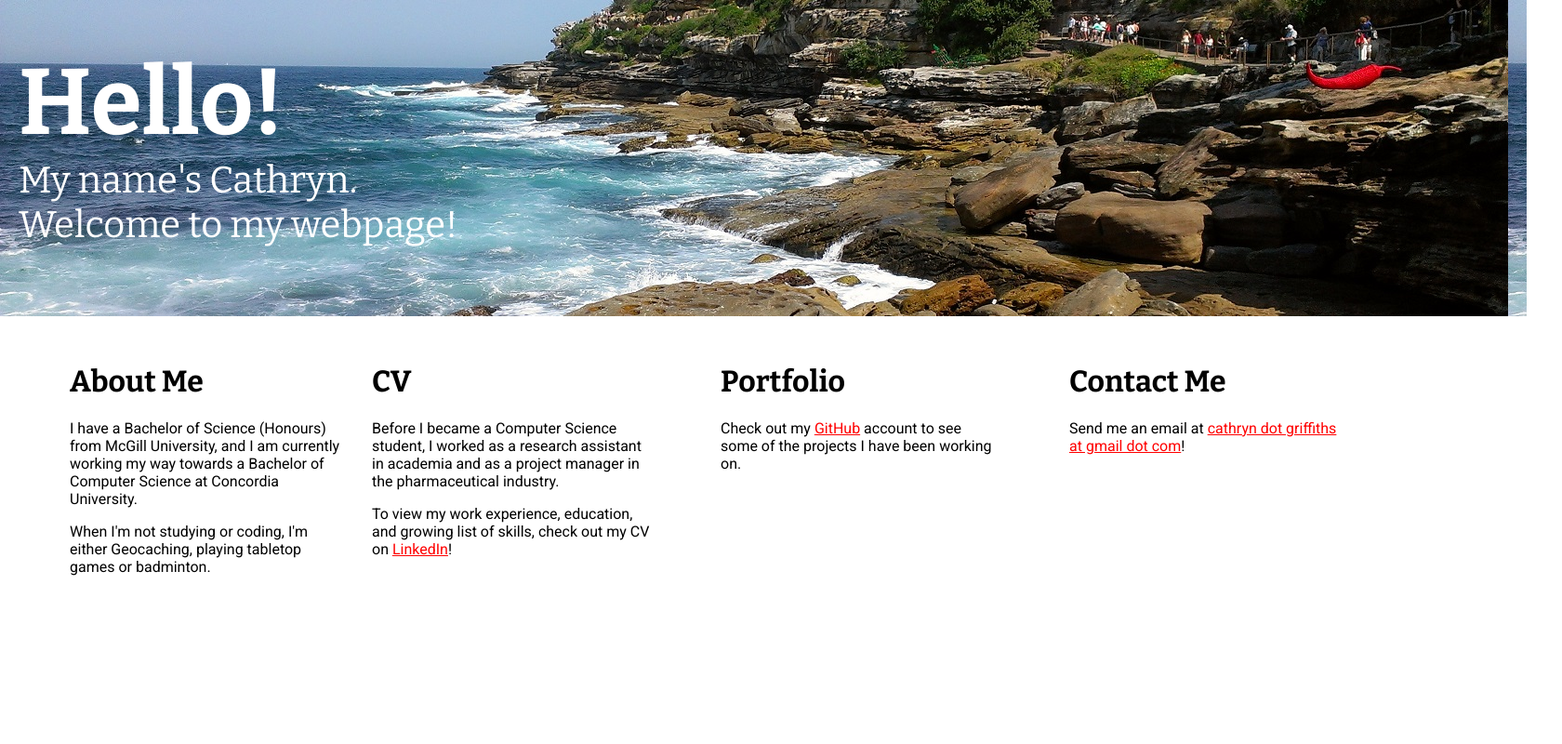
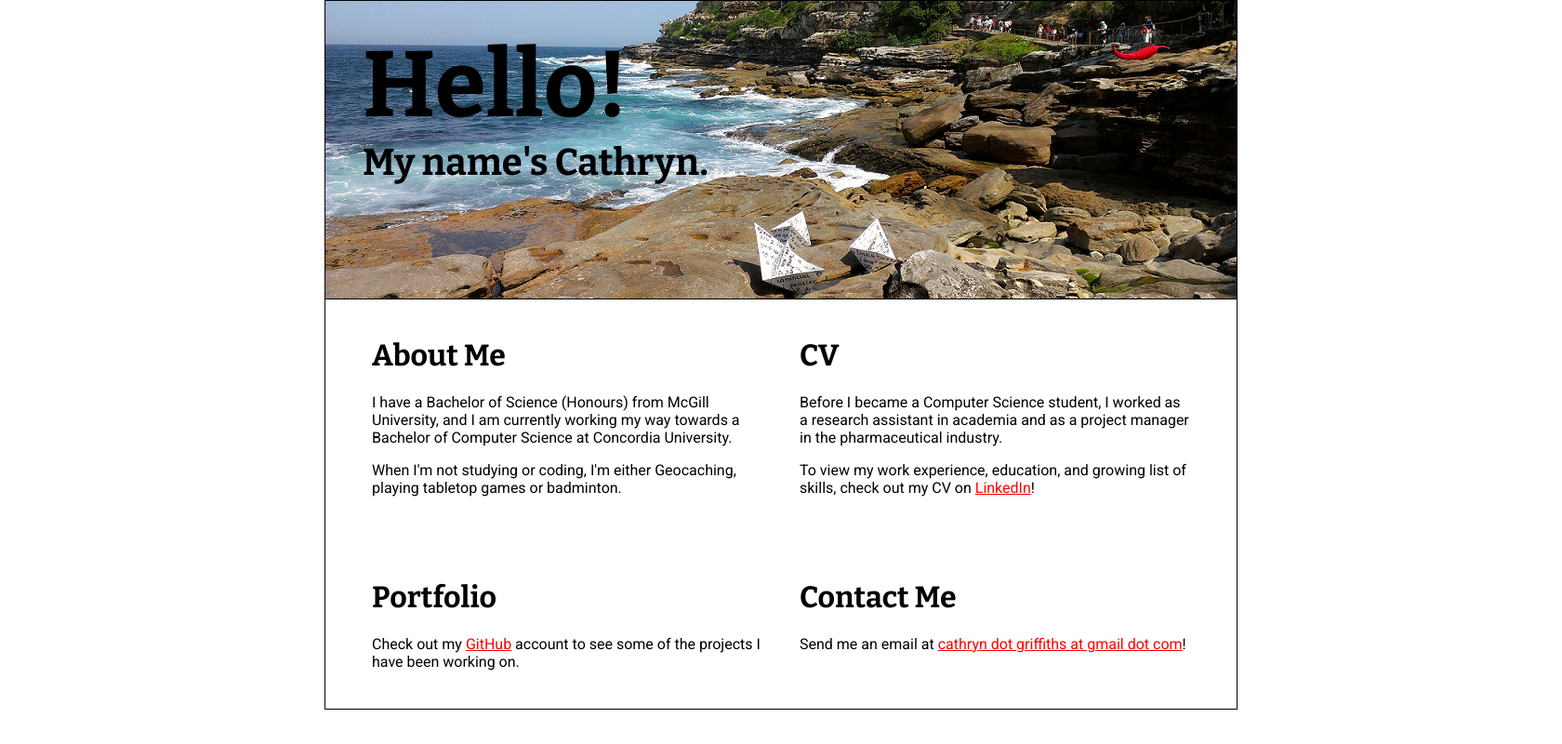
Before and after one commit to cathryngriffiths/cathryngriffiths.github.io, a PHP site: page / in a window 1680 px wide. Shown: the whole page at 93% size. Run offline with PHP 8.4, Linux system fonts and the light colour scheme.

Commit message:
Version 2 of website

```diff
--- a/index.html
+++ b/index.html
@@ -8,9 +8,10 @@
 <body>
 	<div class="jumbotron">
 	<h1>Hello!</h1>
-	<p>My name's Cathryn.<BR>Welcome to my webpage!</p>
+	<p>My name's Cathryn.</p>
 	</div>
 	<div class="container">
+		<div class="wrapper">
 		<div class="blocks" id="AboutMe">
 			<h1>About Me</h1>
 			<p>I have a Bachelor of Science (Honours) from McGill University, and I am currently working my way
@@ -22,6 +23,8 @@
 				<p>Before I became a Computer Science student, I worked as a research assistant in academia and as a project manager in the pharmaceutical industry.</p>
 				<p>To view my work experience, education, and growing list of skills, check out my CV on <a href="https://www.linkedin.com/pub/cathryn-griffiths/15/80/520">LinkedIn</a>!</p>
 		</div>
+		</div>
+		<div class="wrapper">
 		<div class="blocks" id="Portfolio">
 			<h1>Portfolio</h1>
 			<p>Check out my <a href="https://github.com/escrimeuse">GitHub</a> account to see some of the projects I have been working on.</p>
@@ -30,5 +33,6 @@
 			<h1>Contact Me</h1>
 			<p>Send me an email at <a href="mailto:cathryn.griffiths@gmail.com">cathryn dot griffiths at gmail dot com</a>!</p>
 		</div>
+		</div>
 	</div>
 </body>
--- a/style.css
+++ b/style.css
@@ -17,69 +17,102 @@ a:hover{
 }
 
 .jumbotron {
-	background-image: url(mainImage.jpg);
-	height:340px;
-	width:1622px;
+	background-image: url(mainImage.png);
+	height:320px;
+	width:980px;
 	margin-bottom:0;
-	margin-left:0;
-	margin-right:0;
+	margin-left:auto;
+	margin-right:auto;
 	margin-top:0;
-	padding-left:20px;
+	border:solid;
+	border-width:1px;
+	border-bottom-width:0px;
 }
 
 .jumbotron h1 {
 	font-family: 'Bitter', serif;
 	font-size:100px;
-	color:white;
+	color:black;
 	margin-top:0;
 	margin-bottom:0;
 	margin-left:0;
 	margin-right:0;
-	padding-top:50px;
+	padding-top:30px;
+	padding-left:40px;
 }
 
 .jumbotron p {
 	font-family: 'Bitter', serif;
 	font-size:40px;
-	color:white;
+	color:black;
+	font-weight:bold;
 	margin: 0 0 0 0;
+	padding-left:40px;
+}
+
+.container {
+	position:relative;
+	margin-left:auto;
+	margin-right:auto;
+	width:980px;
+	border:solid;
+	border-width:1px;
+	overflow: hidden;
 	padding: 0 0 0 0;
 }
-
 .container h1 {
 	font-family: 'Bitter', serif;
 }
 
 .container p {
 	font-family: 'Roboto', sans-serif;
+	position:relative;
 
 }
 
+.wrapper {
+	position:relative;
+	margin-left: auto;
+    margin-right: auto;
+	width:920px;
+	overflow: hidden;
+	padding: 0 0 0 0;
+}
+
 .blocks {
-	width:300px;
-	height:300px;
+	padding:20px;
+
 }
 
 #AboutMe {
-	position:absolute;
-	top:370px;
-	left:75px;
+	position:relative;
+	width:420px;
+	margin-left: auto;
+    margin-right: auto;
+	float:left;
+	height: 220px;
+
 }
 
 #CV {
-	position:absolute;
-	top:370px;
-	left:400px;
+	position:relative;
+	margin-left: auto;
+    margin-right: auto;
+	float:left;
+	height: 220px;
+	width:420px;
 }
 
 #Portfolio {
-	position:absolute;
-	top:370px;
-	left:775px;
+	position:relative;
+	float:left;
+	height: 140px;
+	width:420px;
 }
 
 #ContactMe {
-	position:absolute;
-	top:370px;
-	left:1150px;
+	position:relative;
+	float:left;
+	height: 140px;
+	width:420px;
 }
```
Also changed, not shown: mainImage.png (added).
